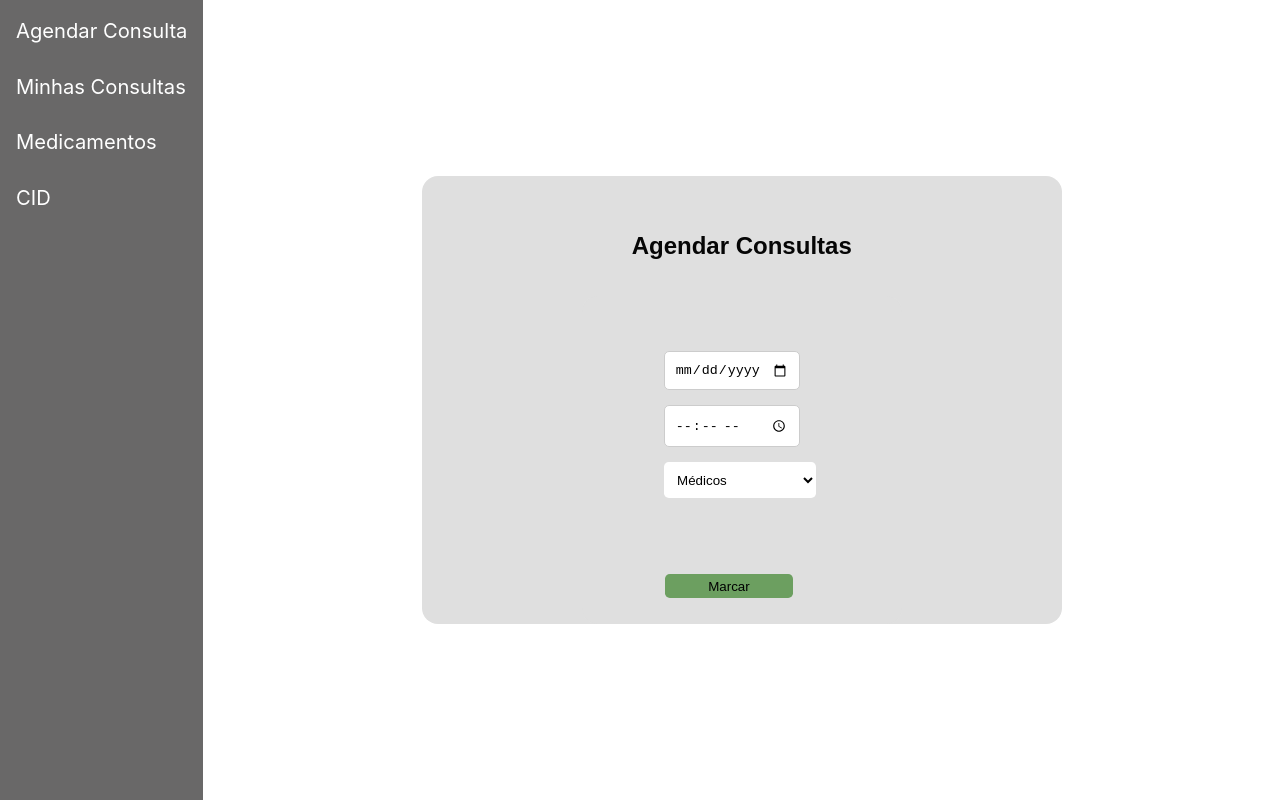
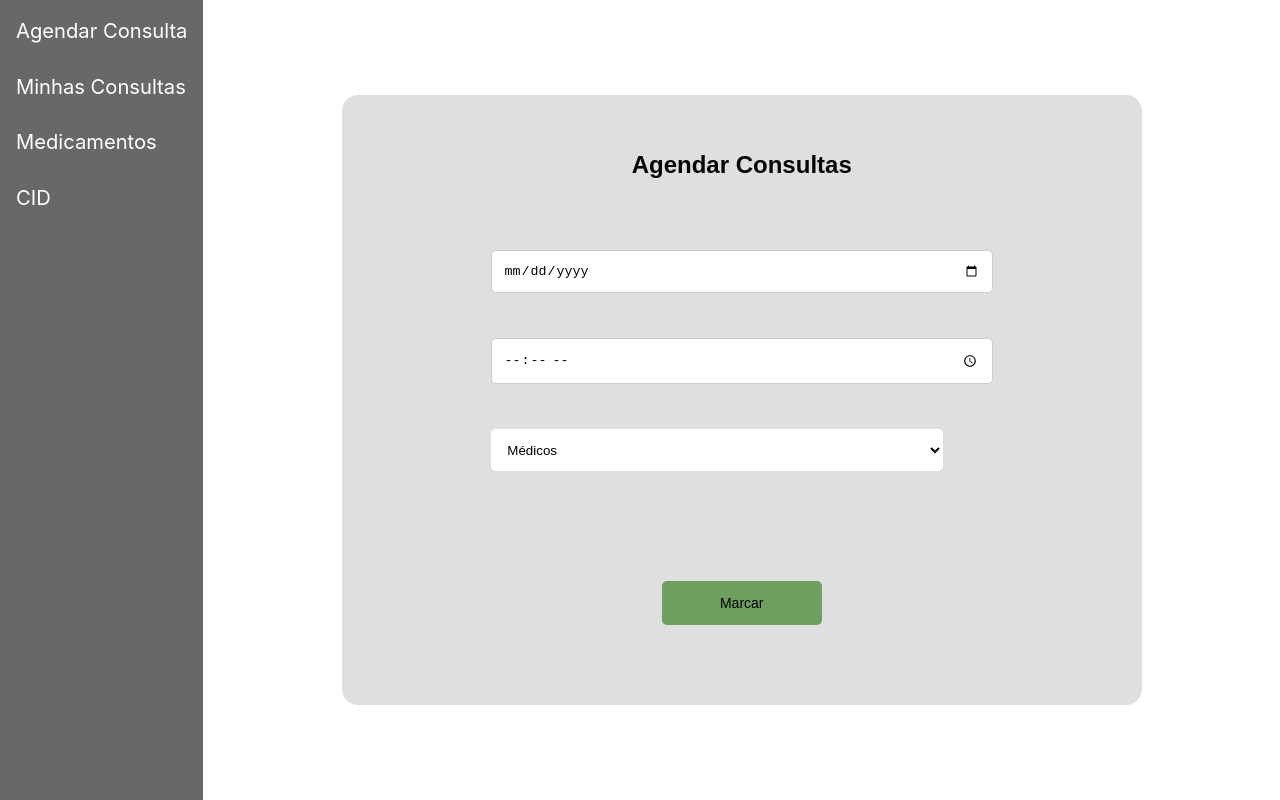
Before and after one commit to EriclysLuckas/A3DISTRIBUIDOS, a React (Vite) app in the folder a3distribuidos/: page / in a window 1280 px wide. Built offline with nearby package versions, Linux system fonts and the light colour scheme; data requests are answered from the project's data file.

Commit message:
alteraçoes css

```diff
--- a/a3distribuidos/src/Pages/PagesUser/ToMark/ToMark.jsx
+++ b/a3distribuidos/src/Pages/PagesUser/ToMark/ToMark.jsx
@@ -18,7 +18,7 @@ export default function name() {
 
             <div className={styleToMark.calendar}>
             <label htmlFor="calendario"></label>
-            <input type= "date" name="calendario"/>
+            <input type="date" name="calendario"/>
           </div>
 
           <div className={styleToMark.time}>
--- a/a3distribuidos/src/Pages/PagesUser/ToMark/ToMark.module.css
+++ b/a3distribuidos/src/Pages/PagesUser/ToMark/ToMark.module.css
@@ -12,8 +12,9 @@ body{
 
 }
 .container{
-    width: 50%;
-    height: 60%;
+    width: 80%;
+    max-width: 50rem;
+    height: auto;
     display: flex;
     flex-direction: column;
     justify-content: center;
@@ -33,7 +34,8 @@ justify-content: center;
     width: 80%;
 }
 .bar{
-    padding: 50px;
+    padding: 30px;
+    justify-self: center;
 
 }
 
@@ -44,9 +46,9 @@ label {
 }
 
 input {
-    width: calc(100% - 20px);
-    padding: 10px;
-    margin-bottom: 10px;
+    width: 100%;
+    padding: 12px;
+    margin-bottom: 40px;
     border: 1px solid #ccc;
     border-radius: 5px;
     font-size: 14px;
@@ -54,10 +56,13 @@ input {
     color: black;
 }
 
+.list{
+    width: 31.4rem;
+}
 
 .box_list{
-    width: 9.5rem;
-    padding: 6%;
+    width: 10rem;
+    padding: 0.8rem;
     background-color: #fff;
     color: black;
     border-radius: 0.3rem;
@@ -67,16 +72,33 @@ input {
 
 .button{
     display: flex;
-    width: 90%;
-    justify-content: center;
-    padding: 10%;
+    width: 100%;
+    padding: 5rem;
+    justify-content:center;
+
 }
 
 .btn{
-    padding: 0.3rem;
-    width: 8rem;
-    border-radius: 0.3rem;
+    padding: 14px;
+    width: 100%;
+    border-radius: 5px;
     background-color: #6c9f60;
     border: none;
+    font-size: 14px;
 
 }
+
+
+@media (min-width: 768px) {
+    .container {
+        width: 80%;
+    }
+
+    .box_list {
+        width: 90%;
+    }
+
+    .btn {
+        width: 10rem;
+    }
+}
```
